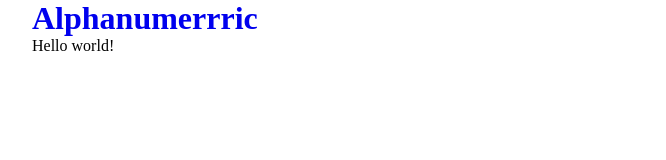
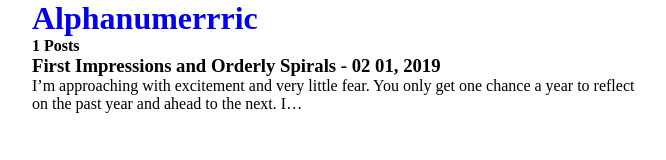
Before and after one commit to ericfrommelt/alphanumeric.blog, a Gatsby site: page / in a window 1280 px wide. Shown: the whole page, without its empty margins (299-965 px from the left). Built offline with nearby package versions, Linux system fonts and the light colour scheme; Gatsby itself is replaced by a stand-in of ours; a web font is replaced by a local one.

Commit message:
added a list of markdown files to index.js

```diff
--- a/src/pages/index.js
+++ b/src/pages/index.js
@@ -1,9 +1,39 @@
 import React from "react"
+import { graphql } from "gatsby"
 import "../styles/base.css"
 import Layout from "../components/layout"
 
-export default () => (
-  <Layout>
-    <div>Hello world!</div>
-  </Layout>
-)
+export default ({ data }) => {
+  console.log(data)
+  return (
+    <Layout>
+      <div>
+        <h4>{data.allMarkdownRemark.totalCount} Posts</h4>
+        {data.allMarkdownRemark.edges.map(({ node }) => (
+          <div key={node.id}>
+            <h3>{node.frontmatter.title}{" "} - {node.frontmatter.date}</h3>
+            <p>{node.excerpt}</p>
+          </div>
+        ))}
+      </div>
+    </Layout>
+  )
+}
+
+export const query = graphql`
+  query {
+    allMarkdownRemark(sort: {fields: [frontmatter___date], order: DESC}) {
+      totalCount
+      edges {
+        node {
+          id
+          frontmatter {
+            title
+            date(formatString: "DD MM, YYYY")
+          }
+          excerpt
+        }
+      }
+    }
+  }
+`
```
